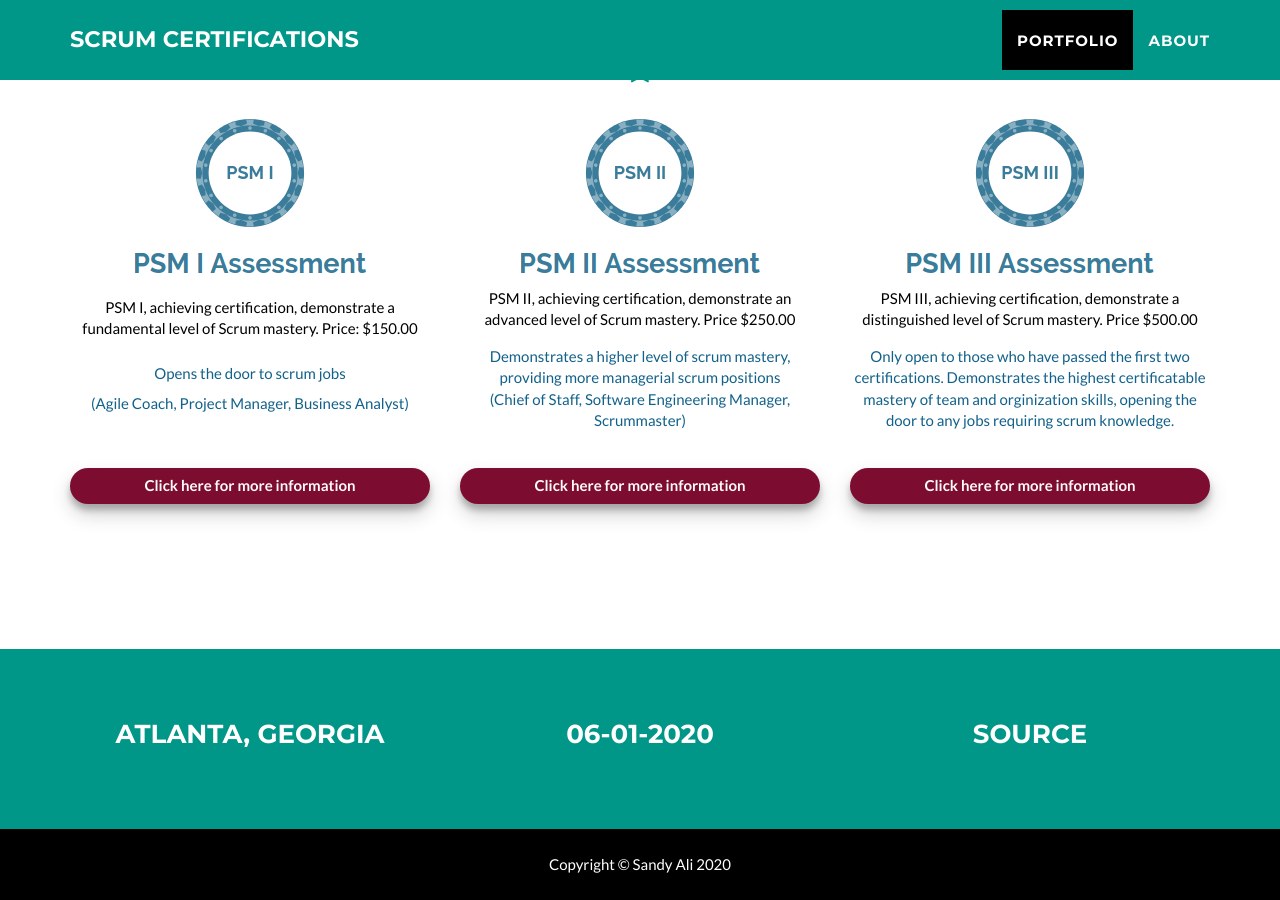
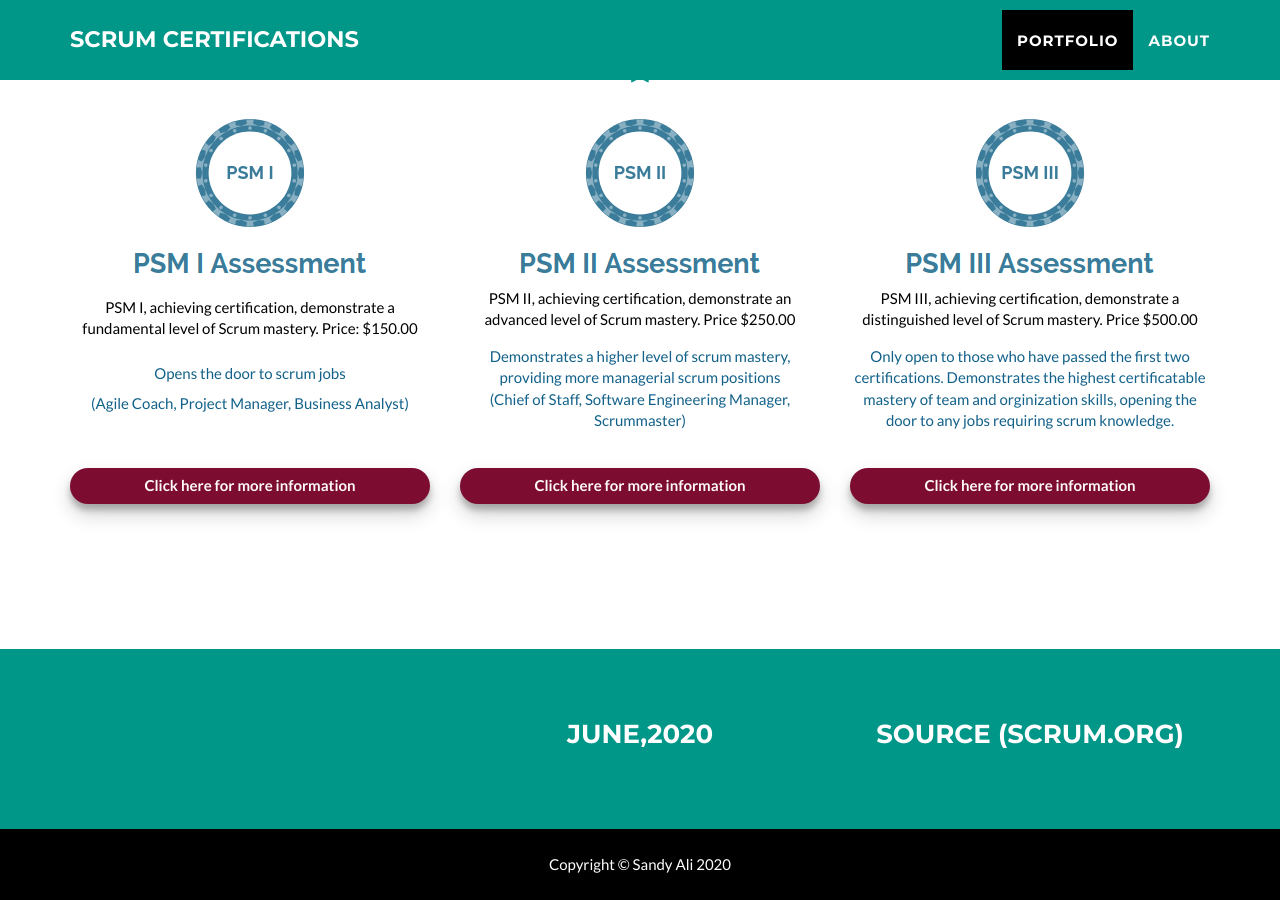
Before and after one commit to sali210/scrum-certsite, a Jekyll site: the page built from _posts/2014-07-18-project-1.markdown, in a window 1280 px wide and 900 px high, scrolled down 1505 px. Built offline with Jekyll 4.4.1, drawn with Linux system fonts in a browser that asks for light colours.

Commit message:
changed the date and srouce

```diff
--- a/_config.yml
+++ b/_config.yml
@@ -33,9 +33,8 @@ color:
 # Footer settings
 footer:
   copyright: Sandy Ali
-  location: Atlanta, Georgia
-  social: 06-01-2020
-  credits: <a href="https://www.scrum.org/" target="_blank">Source</a>
+  social: June,2020
+  credits: Source (Scrum.org)
 
 
 
```
